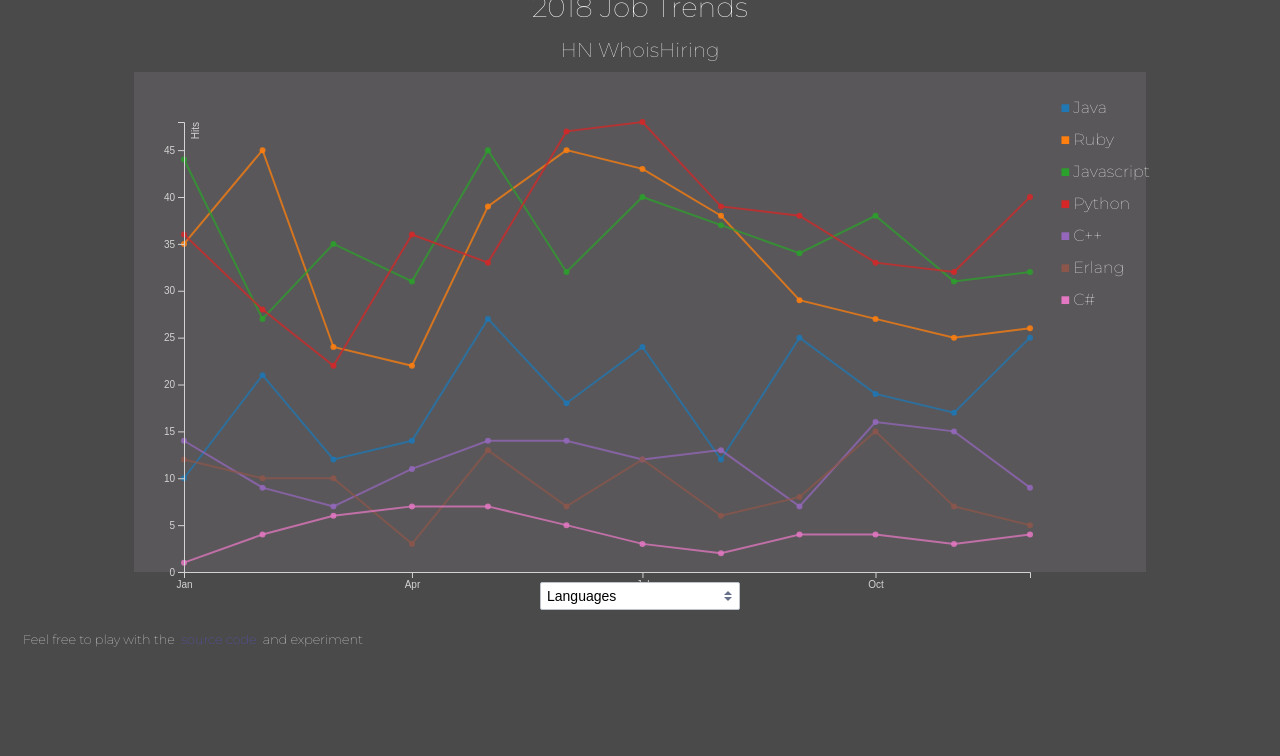
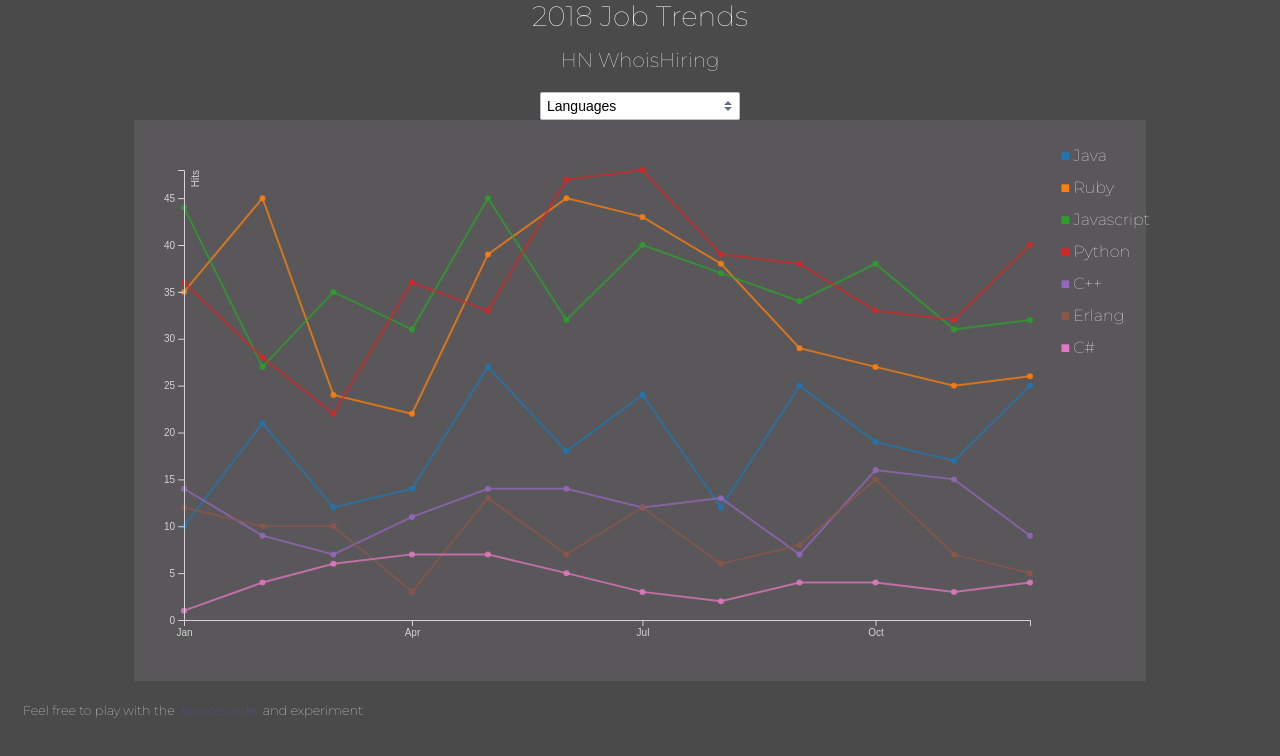
Before and after one commit to JuanSierra/scrapenstat, a website: page docs/index.html in a window 1280 px wide. Drawn offline with nearby package versions, Linux system fonts and the light colour scheme.

Commit message:
last time fix

```diff
--- a/docs/style.css
+++ b/docs/style.css
@@ -1 +1 @@
-body{font-family:Montserrat,sans-serif;font-weight:400;background-color:#4a4a4a;color:#fff}svg{font-family:Sans-Serif,Arial}.line{stroke-width:2;fill:none}.axis path{stroke:#000}.text{font-size:12px}.title-text{font-size:12px}.container{display:flex;flex-direction:column;align-items:center;justify-content:center}.graph-container{display:flex;flex:1;width:80%;flex-grow:2;background-color:#595759}.categories{display:flex;color:#000;font-family:sans-serif;font-weight:700;width:200px}#convs{list-style-type:none}#convs span{margin-right:3px}#chart{width:90%}.axis line{stroke:#d3d3d3}.axis path{stroke:#d3d3d3}.axis text{fill:#d3d3d3}.footer{display:flex;order:3;align-self:flex-start;font-size:.8em}@media only screen and (max-width:575.98px){.container{height:100%}.graph-container{flex-direction:column;width:100%;order:2}.categories{order:1}#convs{display:flex;flex-direction:row;flex-wrap:wrap;width:100%}li{width:auto;margin-right:2px}#chart{margin-bottom:10px;width:100%;height:480px}}@media only screen and (min-width:576px){.container{height:80%}.graph-container{flex-direction:row;order:1}.categories{margin-top:10px;order:2}#convs{flex-direction:column;display:flex;width:10%}li{width:auto;margin-right:2px}#chart{width:90%;height:500px}.footer{margin-top:20px;margin-left:15px}}
+body{font-family:Montserrat,sans-serif;font-weight:400;background-color:#4a4a4a;color:#fff}svg{font-family:Sans-Serif,Arial}.line{stroke-width:2;fill:none}.axis path{stroke:#000}.text{font-size:12px}.title-text{font-size:12px}.container{display:flex;flex-direction:column;align-items:center;justify-content:center}.graph-container{display:flex;flex:1;width:80%;flex-grow:2;background-color:#595759}.categories{display:flex;color:#000;font-family:sans-serif;font-weight:700;width:200px}#convs{list-style-type:none}#convs span{margin-right:3px}#chart{width:90%}.axis line{stroke:#d3d3d3}.axis path{stroke:#d3d3d3}.axis text{fill:#d3d3d3}.footer{display:flex;order:3;align-self:flex-start;font-size:.8em}@media only screen and (max-width:575.98px){.container{height:100%}.graph-container{flex-direction:column;width:100%;order:2}.categories{order:1}#convs{display:flex;flex-direction:row;flex-wrap:wrap;width:100%}li{width:auto;margin-right:2px}#chart{margin-bottom:10px;width:100%;height:480px}.footer{margin-top:0;margin-left:0}}@media only screen and (min-width:576px){.container{height:90%}.graph-container{flex-direction:row;order:2}.categories{margin-top:10px;order:1}#convs{flex-direction:column;display:flex;width:10%}li{width:auto;margin-right:2px}#chart{width:90%;height:500px}.footer{margin-top:20px;margin-left:15px}}
--- a/style.css
+++ b/style.css
@@ -91,18 +91,22 @@
         width:100%;
         height:480px
     }
+    .footer{
+        margin-top:0;
+        margin-left:0;
+    }
 }
 @media only screen and (min-width:576px){
     .container{
-        height:80%;
+        height:90%;
     }
     .graph-container{
         flex-direction:row;
-        order: 1
+        order: 2
     }
     .categories{
         margin-top:10px;
-        order: 2
+        order: 1
     }
     #convs{
         flex-direction:column;
```
